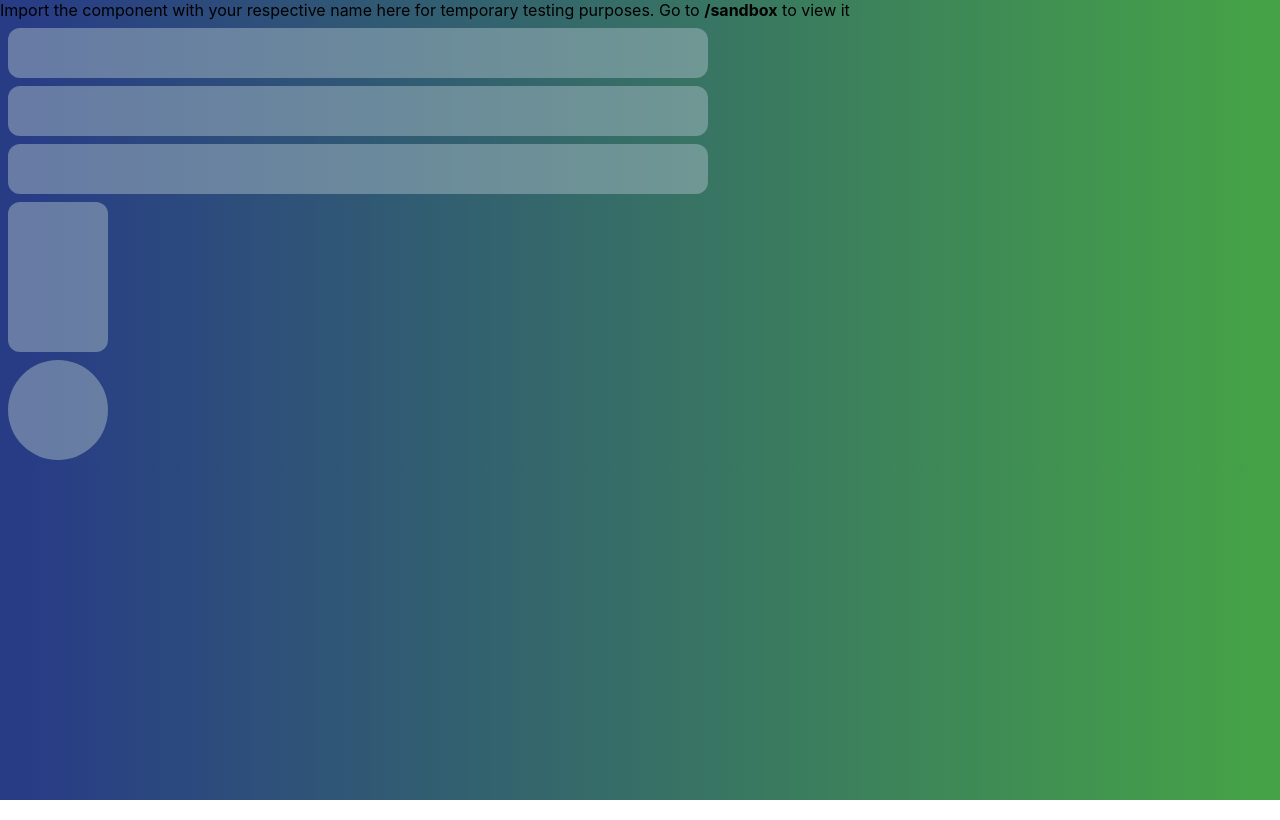
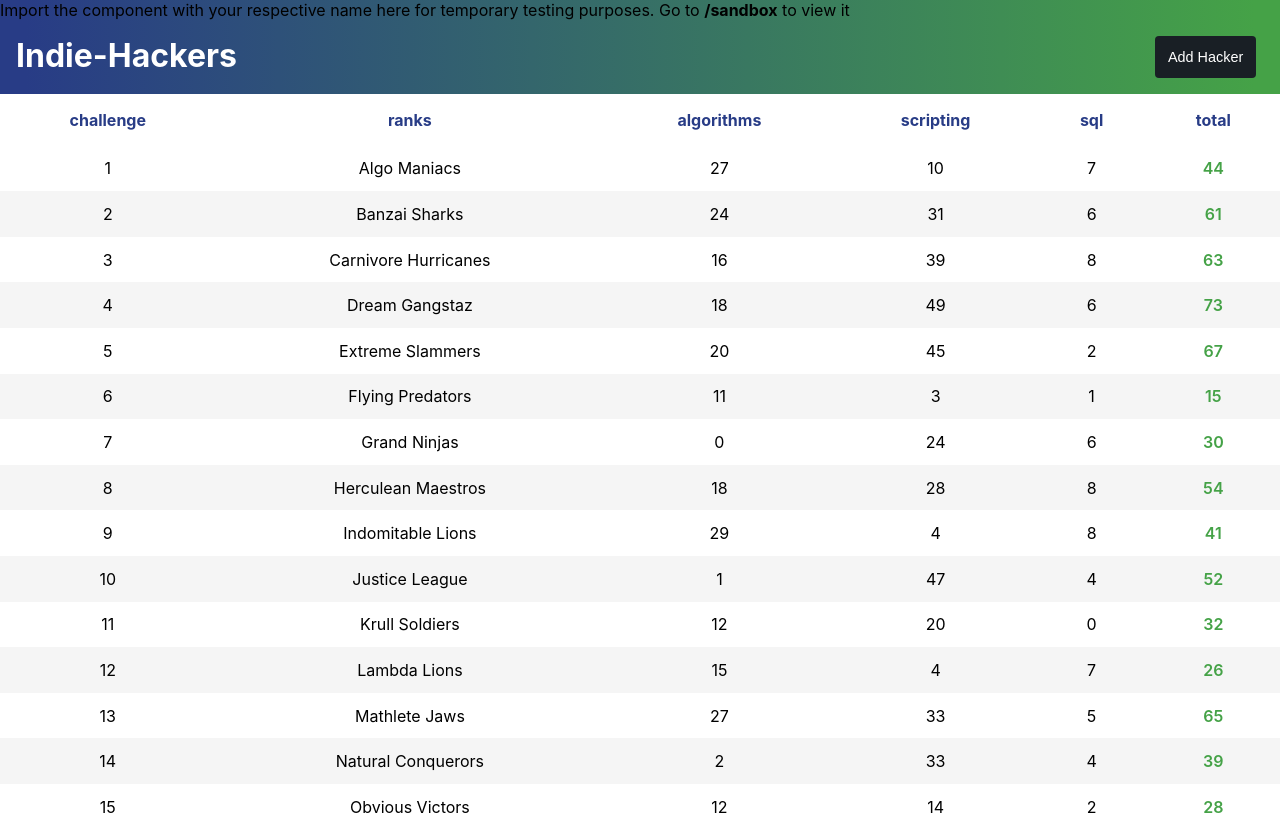
Before and after one commit to gdscashesi/ashesi-hackers-league, a React (Create React App) app: page /sandbox in a window 1280 px wide. Built offline with nearby package versions, Linux system fonts and the light colour scheme; a web font is replaced by a local one.

Commit message:
feat: added protected and dynamic routing to team page

```diff
--- a/src/App.js
+++ b/src/App.js
@@ -24,8 +24,11 @@ import {
   SINGLE_CHALLENGE,
   SANDBOX,
   ADMIN,
+  TEAM,
   PAGE_NOT_FOUND,
 } from "utils/constants";
+import Team from "pages/team/Team";
+import { TeamProtectedRoute } from "pages/team/protected_route/TeamProtectedRoute";
 
 
 function App() {
@@ -42,6 +45,9 @@ function App() {
         <Route element = {<AdminProtectedRoute />}>
             <Route path={ADMIN} element={<Admin />} />
         </Route>
+        <Route element = {<TeamProtectedRoute />}>
+          <Route path={TEAM} element={<Team />} />
+        </Route>
         <Route path={PAGE_NOT_FOUND} element={<PageNotFound />} />
       </Routes>
     </Router>
--- a/src/components/button/Button.js
+++ b/src/components/button/Button.js
@@ -4,9 +4,9 @@ import { Link } from "react-router-dom";
 // styles
 import buttonStyles from "./button.module.scss";
 
-const Button = ({ text, to, styles }) => {
+const Button = ({ text, to, styles, action }) => {
   return (
-    <button className={buttonStyles.button} styles={{ ...styles }}>
+    <button onClick={action} className={buttonStyles.button} styles={{ ...styles }}>
       {to ? <Link to={to}>{text}</Link> : { text }}
     </button>
   );
--- a/src/pages/sandbox/Sandbox.js
+++ b/src/pages/sandbox/Sandbox.js
@@ -1,11 +1,11 @@
-import Oheneba from "./oheneba/Oheneba";
+import Abdul from "./abdul/Abdul";
 
 const Sandbox = () => {
 	return (
 		<div>
 			Import the component with your respective name here for temporary
 			testing purposes. Go to <strong>/sandbox</strong> to view it
-			<Oheneba />
+			<Abdul />
 		</div>
 	);
 };
--- /dev/null
+++ b/src/pages/sandbox/abdul/Abdul.js
@@ -0,0 +1,11 @@
+import Team from "pages/team/Team"
+
+const Abdul = () => {
+	return (
+		<div>
+			<Team />
+		</div>
+	);
+};
+
+export default Abdul;
--- /dev/null
+++ b/src/pages/team/Team.js
@@ -0,0 +1,39 @@
+// libraries
+import React from "react";
+
+// components
+import Table from "./table/Table";
+import Button from "components/button/Button";
+
+// styles
+import rankingsStyles from "./team.module.scss";
+
+// utils
+import { teamHeaders, teamScores } from "utils/data";
+import { NO_DIR } from "utils/constants";
+
+const Team = () => {
+
+  const handleAddHacker = (e) => {
+    e.preventDefault()
+    window.prompt("Add a new hacker🔥")
+  }
+
+  return (
+    <div className={rankingsStyles.rankingsWrapper}>
+      <div className={rankingsStyles.banner}>
+        <h1>Indie-Hackers</h1>
+
+        <div>
+          <Button action={handleAddHacker} text="Add Hacker" to={NO_DIR} />
+        </div>
+      </div>
+
+      <div className={rankingsStyles.tableParent}>
+        <Table headers={teamHeaders} body={teamScores} />
+      </div>
+    </div>
+  );
+}
+
+export default Team;
--- /dev/null
+++ b/src/pages/team/protected_route/TeamProtectedRoute.js
@@ -0,0 +1,14 @@
+//libraries
+import { Navigate, Outlet } from "react-router-dom";
+
+export const TeamProtectedRoute = () => {
+
+    // This is a temporary "token" for testing, by default it should be NULL
+    const isTeam = "indie-hackers"; // default: NULL prevents access to page
+
+    return <>
+        {
+            isTeam ? <Outlet /> : <Navigate to="/" />
+        }
+        </>;
+  };
--- /dev/null
+++ b/src/pages/team/table/Table.js
@@ -0,0 +1,33 @@
+import React from "react";
+
+import tableStyles from "./table.module.scss";
+
+const Table = ({ headers, body }) => {
+  return (
+    <div className={tableStyles.tableWrapper}>
+      <table cellSpacing="0">
+        <thead>
+          <tr>
+            {headers?.map((headName, index) => {
+              return <th key={index}>{headName}</th>;
+            }) ?? <div>loading...</div>}
+          </tr>
+        </thead>
+        <tbody>
+          {body?.map((data, index) => (
+            <tr key={index}>
+              <td>{index + 1}</td>
+              <td>{data.name}</td>
+              <td>{data.algorithms}</td>
+              <td>{data.scripting}</td>
+              <td>{data.sql}</td>
+              <td>{data.algorithms + data.scripting + data.sql}</td>
+            </tr>
+          )) ?? <div>loading...</div>}
+        </tbody>
+      </table>
+    </div>
+  );
+};
+
+export default Table;
--- /dev/null
+++ b/src/pages/team/table/table.module.scss
@@ -0,0 +1,40 @@
+.tableWrapper table {
+  border-collapse: collapse;
+  font-size: 8.7px;
+  width: -webkit-fill-available;
+}
+
+th {
+  padding: 1rem;
+  color: var(--gradient-blue);
+}
+
+td {
+  text-align: center;
+  padding: 0.8rem;
+
+  &:last-child {
+    color: var(--gradient-green);
+    font-weight: 600;
+  }
+}
+
+tr {
+  cursor: pointer;
+
+  &:nth-child(even) {
+    background-color: var(--grey-1);
+    background-color: #f5f5f5;
+  }
+
+  &:hover {
+    background-color: var(--grey-2);
+    background-color: #fafafa;
+  }
+}
+
+@media screen and (min-width: 768px) {
+  .tableWrapper table {
+    font-size: 1rem;
+  }
+}
--- /dev/null
+++ b/src/pages/team/team.module.scss
@@ -0,0 +1,29 @@
+.rankingsWrapper {
+  display: flex;
+  flex-flow: column;
+  height: 100vh;
+  overflow: hidden;
+}
+
+.banner {
+  padding: 1rem;
+  color: white;
+
+  display: flex;
+  flex-flow: column;
+  justify-content: space-between;
+}
+
+.tableParent {
+  background-color: white;
+  flex-grow: 1;
+
+  overflow-y: auto;
+  overflow-x: hidden;
+}
+
+@media screen and (min-width: 768px) {
+  .banner {
+    flex-flow: row;
+  }
+}
--- a/src/utils/constants.js
+++ b/src/utils/constants.js
@@ -2,6 +2,8 @@ export const HOME = "/";
 export const LOGIN = `${HOME}login`;
 export const REGISTER = `${HOME}register`;
 export const RANKINGS = `${HOME}rankings`;
+export const TEAM = `${HOME}team/:name`;
+export const NO_DIR = `#`;
 export const CHALLENGES = `${HOME}challenges`;
 export const SINGLE_CHALLENGE = `${CHALLENGES}/:id`;
 export const SANDBOX = `${HOME}sandbox`;
--- a/src/utils/data.js
+++ b/src/utils/data.js
@@ -1,6 +1,15 @@
 export const headers = [
 	"rank",
 	"name",
+	"algorithms",
+	"scripting",
+	"sql",
+	"total",
+];
+
+export const teamHeaders = [
+	"challenge",
+	"ranks",
 	"algorithms",
 	"scripting",
 	"sql",
```
Also changed, not shown: 1 other file (tests, documents, lock files or other folders).
